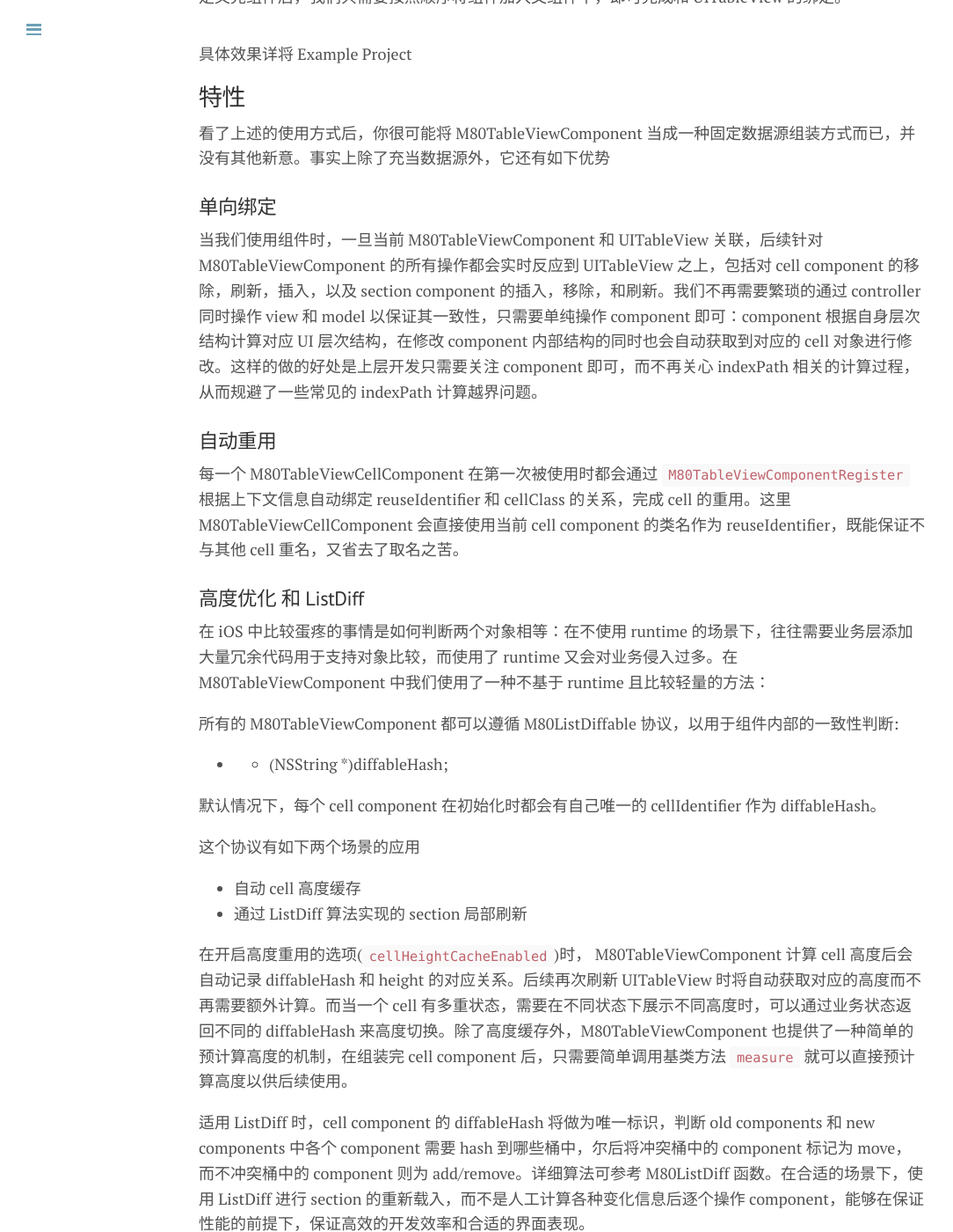
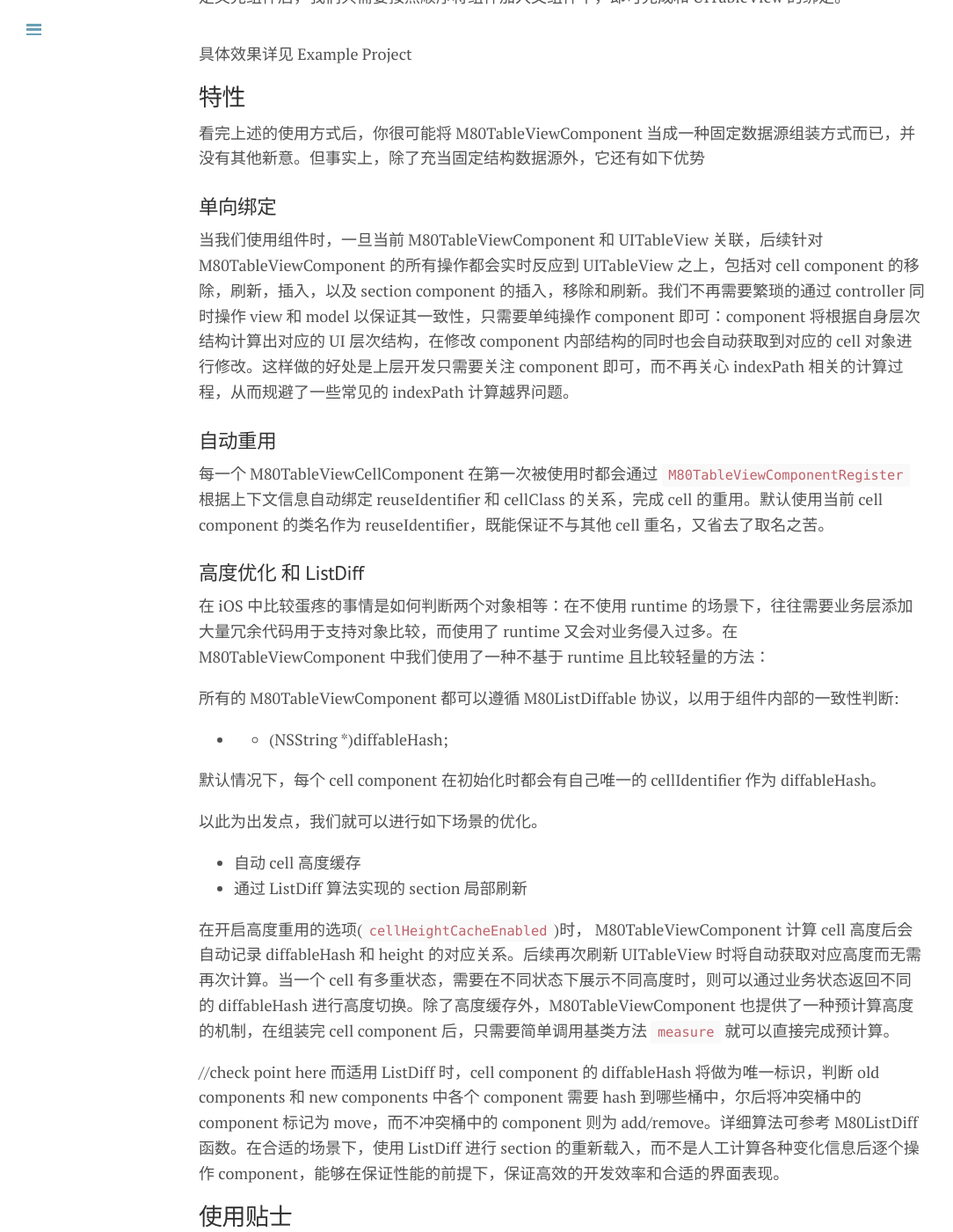
Before and after one commit to xiangwangfeng/xiangwangfeng.github.io, a Jekyll site: the page built from _posts/2019-06-03-UITableView 组件化.md, in a window 1280 px wide and 1400 px high, scrolled down 1954 px. Shown: the whole window at 88% size, without its empty margins (0-1084 px from the left). Built offline with Jekyll 4.4.1, drawn with Linux system fonts in a browser that asks for light colours; some of the changed text lies outside the part shown.

Commit message:
Update 2019-06-03-UITableView 组件化.md

```diff
--- a/_posts/2019-06-03-UITableView 组件化.md
+++ b/_posts/2019-06-03-UITableView 组件化.md
@@ -3,26 +3,26 @@ layout: post
 title:  UITableView 组件化
 ---
 
-# UITableView 的问题
+# 源起
 
-在 iOS 开发中，UITableView 可以说是最常用的控件了。几行代码，实现对应方法，系统就会给你呈现一个 60 帧无比流畅的列表，让初学者成就感爆棚。然而随着开发的深入，我们就会慢慢觉察到当前的 UITableView 实现会有这样那样的问题。
+在 iOS 开发中，UITableView 可以说是最常用的控件了。几行代码，实现对应方法，系统就会给你呈现一个 60 帧无比流畅的列表，让初学者成就感爆棚。然而随着开发的深入，我们就会慢慢觉察到当前的 UITableView 实现会有这样或那样的问题。
 
 * 繁琐的重用流程
 
-几乎所有 TableView Adapter 中都有如下的代码 `registerClass(Nib):forCellReuseIdentifier` 进行 cell 重用的注册，后续又需要使用 `dequeueReusableCellWithIdentifier:` 获取对应 cell ---- 写多了难免乏味。同时如何给 cell 设置一个有意义且不重复的 reuseIdentifier 又会成为众多强迫症程序员的烦恼之一。
+几乎所有 TableView Adapter 中都有如下的代码 `registerClass(Nib):forCellReuseIdentifier` 进行 cell 重用的注册，后续又需要使用 `dequeueReusableCellWithIdentifier:` 获取对应 cell ---- 写多了难免觉得重复乏味。同时如何给 cell 设置一个有意义且不重复的 reuseIdentifier 又会成为众多强迫症程序员的烦恼之一。
 
 * 不安全的 model 和 cell 映射关系
 
-随着业务深入，一个 UITableView 往往会包含多种 model，对应就有多重不同的 cell，那么建立 model 和 cell 的映射关系就会非常蛋疼，无论是if else，switch，还是 map<model,cell> 都不是那么的优雅，每当 model 类型有所增删，开发者往往需要心惊胆战地检查各个实现方法里是否正确添加/删除了相应的映射关系。
+随着业务深入，一个 UITableView 往往会包含多种 model，对应不同形式的 cell，那么建立 model 和 cell 的映射关系就会非常蛋疼，无论是if else，switch，还是 map<model,cell> 都不是那么的优雅，每当 model 类型有所增删，开发者往往需要心惊胆战地检查各处实现方法里是否正确添加或删除了相应的映射关系。
 
 * 单调的优化过程
 
-业务继续深入，为了保证相关代码整洁，易于拓展和性能高效，除了维护 model 和 class 关系(`CellFactory`)外，我们往往需要引入不同类型的 adapter 做职责分离：`DataSource` 管理数据源，`LayoutManager` 管理排版和提供预计算高度能力，`CellHeightCache` 进行高度缓存，这种做法可以一定程度减轻代码膨胀的问题。但也不是完美的：套路都是一样的，即使你熟练掌握了这些所谓的设计原则，在实际操作中还是有大量的重复代码，写多了不免乏味。
+业务继续深入，为了保证相关代码整洁，易于拓展和性能高效，除了维护 model 和 class 关系(`ModelCellMap`)外，我们往往需要引入各种类做职责分离：`DataSource` 管理数据源，`LayoutManager` 负责排版和提供预计算高度能力，`CellHeightCache` 提供高度缓存，这样可以一定程度减轻代码膨胀的问题。但也不是完美的：套路都是一样的，即使你熟练掌握了这些所谓的设计原则，在实际操作中还是有大量的重复代码。
 
 
 * 数据源和 UI 并非绑定关系
 
-当 model 变化时，我们往往需要通过当前 model 的位置反推出对应 cell 在 UITableView 中的位置(`indexPath`)，然后做相应的更新处理，反之亦然。但这部分工作无非是数组遍历，寻找 index，重复且繁琐，稍有不慎还有出错导致崩溃的可能。
+当 model 变化时，我们往往需要通过当前 model 的位置反推出对应 cell 在 UITableView 中的位置(即 `indexPath`)，然后做相应的更新处理，反之亦然。但这部分工作无非是数组遍历，寻找 index，重复且繁琐，稍有不慎还有出错导致崩溃的可能。
 
 # 组件化方案
 
@@ -36,7 +36,7 @@ title:  UITableView 组件化
 * M80TableViewSectionComponent
 * M80TableViewCellComponent
 
-顾名思义，他们分别对应 UITableView 中的 UITableView，Section 和 UITableViewCell。用前端技术做类比的话，M80TableViewComponent 就是我们定义的 VirtualDOM，而 UITableView 则是真正的 DOM：前者记录虚拟的层次结构，后者仍负责最终的渲染。具体关系参考下图：
+顾名思义，他们分别对应 UITableView，Section 和 UITableViewCell。用前端技术做类比的话，M80TableViewComponent 就是我们定义的 VirtualDOM，而 UITableView 则是真正的 DOM。前者记录虚拟的层次结构，后者仍负责最终的渲染。具体关系参考下图：
 
 ![](../images/component_arch.jpg)
 
@@ -62,20 +62,20 @@ title:  UITableView 组件化
 
 ![](../images/component_usage.png)
 
-具体效果详将 Example Project
+具体效果详见 Example Project
 
 
 ## 特性
 
-看了上述的使用方式后，你很可能将 M80TableViewComponent 当成一种固定数据源组装方式而已，并没有其他新意。事实上除了充当数据源外，它还有如下优势
+看完上述的使用方式后，你很可能将 M80TableViewComponent 当成一种固定数据源组装方式而已，并没有其他新意。但事实上，除了充当固定结构数据源外，它还有如下优势
 
 ### 单向绑定
 
-当我们使用组件时，一旦当前 M80TableViewComponent 和 UITableView 关联，后续针对 M80TableViewComponent 的所有操作都会实时反应到 UITableView 之上，包括对 cell component 的移除，刷新，插入，以及 section component 的插入，移除，和刷新。我们不再需要繁琐的通过 controller 同时操作 view 和 model 以保证其一致性，只需要单纯操作 component 即可：component 根据自身层次结构计算对应 UI 层次结构，在修改 component 内部结构的同时也会自动获取到对应的 cell 对象进行修改。这样的做的好处是上层开发只需要关注 component 即可，而不再关心 indexPath 相关的计算过程，从而规避了一些常见的 indexPath 计算越界问题。
+当我们使用组件时，一旦当前 M80TableViewComponent 和 UITableView 关联，后续针对 M80TableViewComponent 的所有操作都会实时反应到 UITableView 之上，包括对 cell component 的移除，刷新，插入，以及 section component 的插入，移除和刷新。我们不再需要繁琐的通过 controller 同时操作 view 和 model 以保证其一致性，只需要单纯操作 component 即可：component 将根据自身层次结构计算出对应的 UI 层次结构，在修改 component 内部结构的同时也会自动获取到对应的 cell 对象进行修改。这样做的好处是上层开发只需要关注 component 即可，而不再关心 indexPath 相关的计算过程，从而规避了一些常见的 indexPath 计算越界问题。
 
 ### 自动重用
 
-每一个 M80TableViewCellComponent 在第一次被使用时都会通过 `M80TableViewComponentRegister` 根据上下文信息自动绑定 reuseIdentifier 和 cellClass 的关系，完成 cell 的重用。这里 M80TableViewCellComponent 会直接使用当前 cell component 的类名作为 reuseIdentifier，既能保证不与其他 cell 重名，又省去了取名之苦。
+每一个 M80TableViewCellComponent 在第一次被使用时都会通过 `M80TableViewComponentRegister` 根据上下文信息自动绑定 reuseIdentifier 和 cellClass 的关系，完成 cell 的重用。默认使用当前 cell component 的类名作为 reuseIdentifier，既能保证不与其他 cell 重名，又省去了取名之苦。
 
 ### 高度优化 和 ListDiff
 
@@ -87,22 +87,22 @@ title:  UITableView 组件化
 
 默认情况下，每个 cell component 在初始化时都会有自己唯一的 cellIdentifier 作为 diffableHash。
 
-这个协议有如下两个场景的应用
+以此为出发点，我们就可以进行如下场景的优化。
 
 * 自动 cell 高度缓存
 * 通过 ListDiff 算法实现的 section 局部刷新
 
-在开启高度重用的选项(`cellHeightCacheEnabled`)时， M80TableViewComponent 计算 cell 高度后会自动记录 diffableHash 和 height 的对应关系。后续再次刷新 UITableView 时将自动获取对应的高度而不再需要额外计算。而当一个 cell 有多重状态，需要在不同状态下展示不同高度时，可以通过业务状态返回不同的 diffableHash 来高度切换。除了高度缓存外，M80TableViewComponent 也提供了一种简单的预计算高度的机制，在组装完 cell component 后，只需要简单调用基类方法 `measure` 就可以直接预计算高度以供后续使用。
+在开启高度重用的选项(`cellHeightCacheEnabled`)时， M80TableViewComponent 计算 cell 高度后会自动记录 diffableHash 和 height 的对应关系。后续再次刷新 UITableView 时将自动获取对应高度而无需再次计算。当一个 cell 有多重状态，需要在不同状态下展示不同高度时，则可以通过业务状态返回不同的 diffableHash 进行高度切换。除了高度缓存外，M80TableViewComponent 也提供了一种预计算高度的机制，在组装完 cell component 后，只需要简单调用基类方法 `measure` 就可以直接完成预计算。
 
 
-适用 ListDiff 时，cell component 的 diffableHash 将做为唯一标识，判断 old components 和 new components 中各个 component 需要 hash 到哪些桶中，尔后将冲突桶中的 component 标记为 move，而不冲突桶中的 component 则为 add/remove。详细算法可参考 M80ListDiff 函数。在合适的场景下，使用 ListDiff 进行 section 的重新载入，而不是人工计算各种变化信息后逐个操作 component，能够在保证性能的前提下，保证高效的开发效率和合适的界面表现。
+//check point here
+而适用 ListDiff 时，cell component 的 diffableHash 将做为唯一标识，判断 old components 和 new components 中各个 component 需要 hash 到哪些桶中，尔后将冲突桶中的 component 标记为 move，而不冲突桶中的 component 则为 add/remove。详细算法可参考 M80ListDiff 函数。在合适的场景下，使用 ListDiff 进行 section 的重新载入，而不是人工计算各种变化信息后逐个操作 component，能够在保证性能的前提下，保证高效的开发效率和合适的界面表现。
 
 
 ## 使用贴士
 
-不同于以往构建 UITableView 的常见用法，使用 M80TableViewComponent 更推荐使用 **声明式** 而非 **命令式** 的做法进行使用。
-落实到实际操作上
+不同于以往构建 UITableView 的常见用法，使用 M80TableViewComponent 更推荐使用 **声明式** 而非 **命令式** 的做法进行使用。落实到实际操作上
 
-* 如果涉及单个 cell 的操作，直接使用 cell component 本身的方法，如 remove，reload 方法
-* 涉及到单个 section 内 cell 变化，可以考虑每次重新 setComponents 或 reloadUsingListDiff
-* 涉及到多 section 多 cell 变化，则可以重新组装所有 component，而不是不停增删各个 component，一方面这样做比较简单，不容易出错。另一方面 component 只是 ViewModel，再真正刷新前的批量操作并不会有过多的性能问题。
+* 如果涉及单个 cell 的操作，直接使用 cell component 本身的方法，如 remove，reload 方法。
+* 涉及到单个 section 内 cell 变化，可以考虑每次重新 setComponents 或调用 reloadUsingListDiff 进行局部刷新。
+* 涉及到多 section 多 cell 变化，则可以重新组装所有 component，一方面这样做比较简单，不容易出错。另一方面 component 只是 viewmodel，在真正刷新前的批量操作并不会有过多的性能问题。
```
